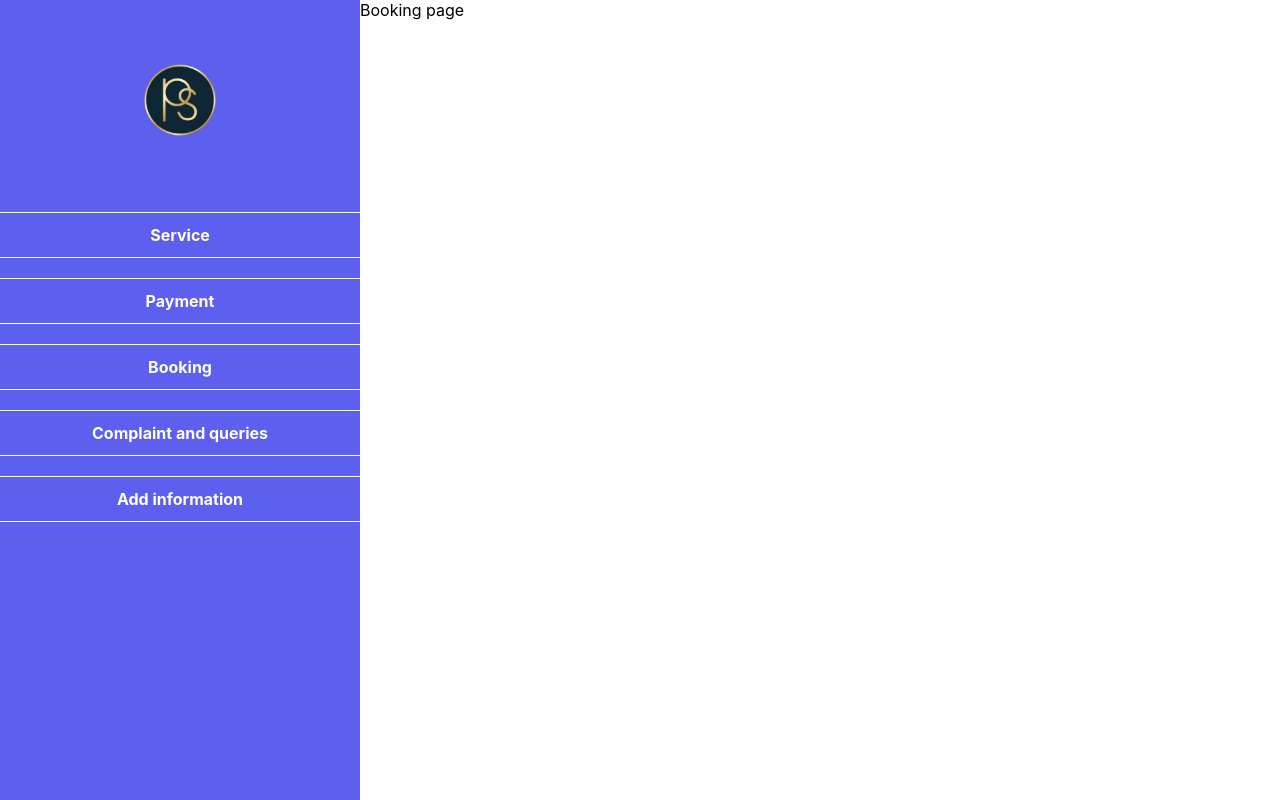
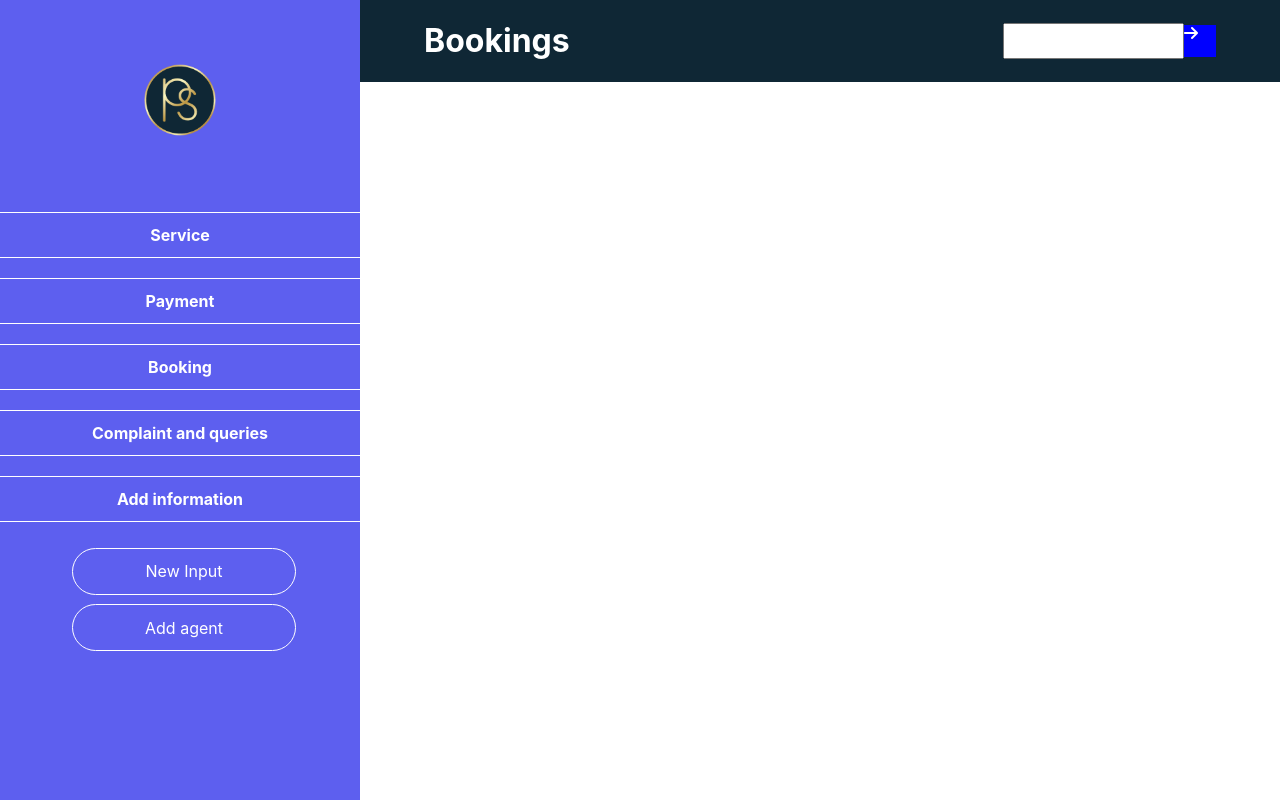
Before and after one commit to naiyar2000/prayas-website, a React (Create React App) app in the folder client/: page /booking in a window 1280 px wide. Built offline with nearby package versions, Linux system fonts and the light colour scheme.

Commit message:
Naiyar. change in bookingpage

```diff
--- a/client/public/index.html
+++ b/client/public/index.html
@@ -39,5 +39,7 @@
       To begin the development, run `npm start` or `yarn start`.
       To create a production bundle, use `npm run build` or `yarn build`.
     -->
+    <script src="https://kit.fontawesome.com/0f2da2637f.js" crossorigin="anonymous"></script>
+
   </body>
 </html>
--- a/client/src/Components/NavigationSidebar.jsx
+++ b/client/src/Components/NavigationSidebar.jsx
@@ -3,12 +3,11 @@ import { Link } from 'react-router-dom'
 import logo from '../Assets/logo.png'
 import './css/NavigationSidebar.css'
 
-const NavigationSidebar = () => {
+const NavigationSidebar = ({isbooking=false}) => {
+
+    // const [selectedButton, setSelect] =useState(0);
     return (
-        <div
-        //  style={{height: '100vh',display: 'flex', flexDirection: 'column', backgroundColor:'red'}}
-         >
-
+        <div>
             <nav className="navbar">
 
                 <div className="logo">
@@ -24,8 +23,15 @@ const NavigationSidebar = () => {
                     <li className="nav-item"><Link to="/booking" className="nav-link"><span className="link-text">Complaint and queries</span></Link></li>
                     <li className="nav-item"><Link to="/booking" className="nav-link"><span className="link-text">Add information</span></Link></li>
                 </ul>
+                {
+                    isbooking ? (
+                        <ul className="navbar-nav2">
+                            <li className="nav-item2"><Link to="/booking" className="nav-link2"><span className="link-text">New Input</span></Link></li>
+                            <li className="nav-item2"><Link to="/booking" className="nav-link2"><span className="link-text">Add agent</span></Link></li>
+                        </ul>
+                    ) : null
+                }
             </nav>
-
         </div>
     )
 }
--- a/client/src/Components/ServiceCards.jsx
+++ b/client/src/Components/ServiceCards.jsx
@@ -2,13 +2,13 @@ import React from 'react'
 import './css/ServiceCards.css'
 import salonPng from '../Assets/salon.png'
 
-const ServiceCards = ({registered, newRequest, type}) => {
+const ServiceCards = ({registered, newRequest, type, firstTite, secondTitle}) => {
     return (
         <div className="customCards">
             <div className="col1">
-                <h3>Registered</h3>
+                <h3>{firstTite}</h3>
                 <h1>{registered}</h1>
-                <h3>New Requests</h3>
+                <h3>{secondTitle}</h3>
                 <h1>{newRequest}</h1>
             </div>
             <div className="col2">
--- a/client/src/Components/css/NavigationSidebar.css
+++ b/client/src/Components/css/NavigationSidebar.css
@@ -1,25 +1,4 @@
 
-/* .fa-bars {
-    position: fixed;
-    z-index: 3;
-    top: 10px;
-    left: 10px;
-    color: #ffffff;
-  }
-
-  .fa-bars:hover {
-    -webkit-transform: scale(1.2);
-            transform: scale(1.2);
-  }
-
-  .fa-close {
-    color: #251170;
-  }
-
-  .fa-close:hover {
-    -webkit-transform: scale(1.2);
-            transform: scale(1.2);
-  } */
 
   .navbar {
     width: 360px;
@@ -74,6 +53,21 @@
     -webkit-padding-start: 2rem;
             padding-inline-start: 2rem;
   }
+  .navbar .navbar-nav2 .nav-item2 {
+    width: 70%;
+    display: block;
+    list-style-type: disc;
+    -webkit-margin-before: 0.6rem;
+            margin-block-start: 0.6rem;
+    -webkit-margin-after: 0.6rem;
+            margin-block-end: 0.6rem;
+    -webkit-margin-start: 0rem;
+            margin-inline-start: 0rem;
+    -webkit-margin-end: 2rem;
+            margin-inline-end: 2rem;
+    -webkit-padding-start: 2rem;
+            padding-inline-start: 2rem;
+  }
 
   .navbar .navbar-nav .nav-item .nav-link {
     text-decoration: none;
@@ -94,14 +88,36 @@
     -webkit-transition: all 0.5s ease;
     transition: all 0.5s ease;
   }
+  .navbar .navbar-nav2 .nav-item2 .nav-link2 {
+    text-decoration: none;
+    color: #ffffff;
+    display: -webkit-box;
+    display: -ms-flexbox;
+    display: flex;
+    -ms-flex-pack: distribute;
+        justify-content: space-around;
+    -webkit-box-align: center;
+        -ms-flex-align: center;
+            align-items: center;
+    border: 0.3px solid #ffffff;
+    border-radius: 2em;
+    height: 2.8rem;
+    -webkit-transition: all 0.5s ease;
+    transition: all 0.5s ease;
+  }
 
   .navbar .navbar-nav .nav-item .nav-link:hover {
     -webkit-transform: scale(1.05);
             transform: scale(1.05);
   border: 2px solid #ffffff;
   }
+  .navbar .navbar-nav2 .nav-item2 .nav-link2:hover {
+    -webkit-transform: scale(1.05);
+            transform: scale(1.05);
+  border: 2px solid #ffffff;
+  }
 
 
-.navbar .navbar-nav .nav-item .nav-link .link-text {
+  .navbar .navbar-nav .nav-item .nav-link .link-text {
     font-weight: bold;
   }
--- a/client/src/Pages/Bookingspage.jsx
+++ b/client/src/Pages/Bookingspage.jsx
@@ -1,16 +1,32 @@
 import React from 'react'
 import NavigationSidebar from '../Components/NavigationSidebar';
+import './css/Bookingpage.css'
 
 const Bookingspage = () => {
     return (
         <>
-            <div style={{display: 'flex'}}>
-                <div style={{flex: 1}}>
-                    <NavigationSidebar/>
+        <div style={{display: 'flex'}}>
+            <div style={{flex: 1}}>
+                <NavigationSidebar isbooking={true}/>
+            </div>
+            <div style={{flex: 4}}>
+                <div style={{display: 'flex', justifyContent: 'space-between', alignContent: 'center', alignItems: 'center',color: 'white', backgroundColor: '#0F2735'}}>
+                    <h1 style={{paddingLeft: '1rem', marginLeft: '3rem'}}>Bookings</h1>
+                    <div style={{display: 'flex', justifyContent: 'space-between', alignContent: 'center', alignItems: 'center', marginRight: '4rem'}}>
+                        <div className="inputField">
+                            <input type="text" className="text"/>
+                            <div className="fas fa-arrow-right right-arrow"></div>
+                        </div>
+                    </div>
                 </div>
-                <div style={{flex: 3}}>Booking page</div>
+                <div className='serviceCards'>
+                </div>
+                <div className="serviceLists">
+
+                </div>
             </div>
-        </>
+        </div>
+    </>
     )
 }
 
--- a/client/src/Pages/Paymentspage.jsx
+++ b/client/src/Pages/Paymentspage.jsx
@@ -1,14 +1,62 @@
 import React from 'react'
 import NavigationSidebar from '../Components/NavigationSidebar';
+// import app from '../firebase'
+import ServiceCards from '../Components/ServiceCards'
 
 const Paymentspage = () => {
+    // const [serviceList, setServiceList] = useState([]);
+
+    // React.useEffect(() => {
+    //     const fetchData = async () => {
+    //         try {
+    //             const parlourList = await app.firestore().collection("ParlourServices").get();
+    //             const salonList = await app.firestore().collection("ParlourServices").get();
+    //             const doctorList = await app.firestore().collection("ParlourServices").get();
+    //             setServiceList(parlourList.docs);
+    //             console.log(parlourList.docs);
+    //         } catch (error) {
+    //             console.log(error);
+    //         }
+    //     }
+    //     fetchData();
+    // }, []);
+
     return (
         <>
             <div style={{display: 'flex'}}>
                 <div style={{flex: 1}}>
-                    <NavigationSidebar/>
+                    <NavigationSidebar selected="service"/>
                 </div>
-                <div style={{flex: 3}}>Payments page</div>
+                <div style={{flex: 3}}>
+                    <div style={{display: 'flex', justifyContent: 'space-between', alignContent: 'center', alignItems: 'center'}}>
+                        <h1 style={{paddingLeft: '10px'}}>All Services</h1>
+                        <div style={{display: 'flex', justifyContent: 'space-between', alignContent: 'center', alignItems: 'center'}}>
+                            <p>
+                                From : 02/05/2000
+                            </p>
+                            <p>
+                                To : 02/05/2000
+                            </p>
+                            <p>
+                                This Week
+                            </p>
+                        </div>
+                    </div>
+                    <div className='serviceCards'>
+                       <ServiceCards registered="08" newRequest="03" type="Salon" firstTite="From Customer to Service Provider" secondTitle="From Service provider to Admin"/>
+                       <ServiceCards registered="07" newRequest="02" type="Parlour" firstTite="From Customer to Service Provider" secondTitle="From Service provider to Admin"/>
+                       <ServiceCards registered="06" newRequest="02" type="Doctor" firstTite="From Customer to Service Provider" secondTitle="From Service provider to Admin"/>
+                    </div>
+                    {/* <div className="serviceLists">
+                        {
+                            serviceList.map((res) => {
+                                return (
+                                    <ul>{res.data().location.name}</ul>
+                                )
+                            })
+                        }
+                    </div> */}
+                </div>
             </div>
         </>
     )
--- a/client/src/Pages/Servicepage.jsx
+++ b/client/src/Pages/Servicepage.jsx
@@ -12,8 +12,8 @@ const Servicepage = () => {
         const fetchData = async () => {
             try {
                 const parlourList = await app.firestore().collection("ParlourServices").get();
-                const salonList = await app.firestore().collection("ParlourServices").get();
-                const doctorList = await app.firestore().collection("ParlourServices").get();
+                // const salonList = await app.firestore().collection("ParlourServices").get();
+                // const doctorList = await app.firestore().collection("ParlourServices").get();
                 setServiceList(parlourList.docs);
                 console.log(parlourList.docs);
             } catch (error) {
@@ -45,9 +45,9 @@ const Servicepage = () => {
                         </div>
                     </div>
                     <div className='serviceCards'>
-                       <ServiceCards registered="08" newRequest="03" type="Salon"/>
-                       <ServiceCards registered="07" newRequest="02" type="Parlour"/>
-                       <ServiceCards registered="06" newRequest="02" type="Doctor"/>
+                       <ServiceCards registered="08" newRequest="03" type="Salon" firstTite="Registered" secondTitle="New Requests"/>
+                       <ServiceCards registered="07" newRequest="02" type="Parlour"  firstTite="Registered" secondTitle="New Requests"/>
+                       <ServiceCards registered="06" newRequest="02" type="Doctor"  firstTite="Registered" secondTitle="New Requests"/>
                     </div>
                     <div className="serviceLists">
                         {
--- /dev/null
+++ b/client/src/Pages/css/Bookingpage.css
@@ -0,0 +1,18 @@
+.inputField {
+    display: flex;
+    justify-content: center;
+    align-items: center;
+}
+
+.inputField>div {
+    background-color: blue;
+    width: 2rem;
+    height: 2rem;
+    box-sizing: content-box;
+}
+
+.text {
+    padding: 0;
+    margin: 0;
+    height: 2rem;
+}
```
Also changed, not shown: client/src/Pages/css/Servicepage.css (line endings or trailing spaces).
